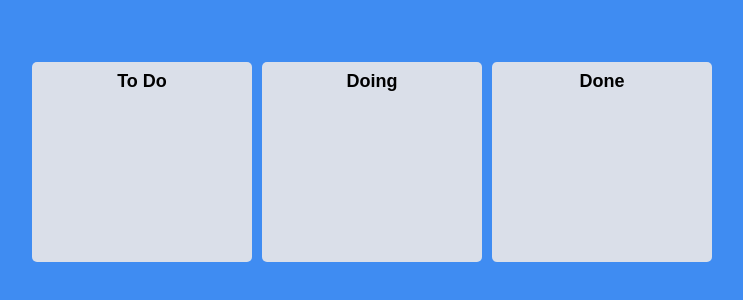
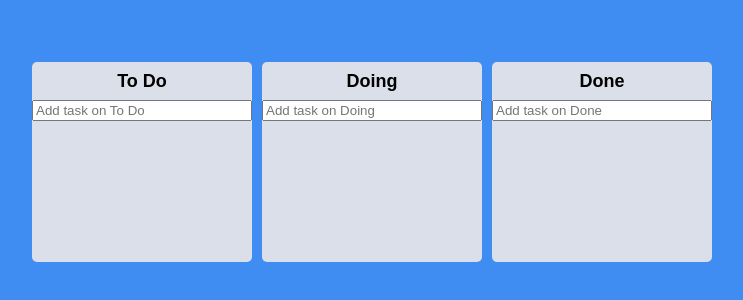
Before and after one commit to Lee-Sunho/Trello, a React (Create React App) app: page / in a window 1280 px wide. Shown: the part 238-538 px from the top of the page, without its empty margins (268-1011 px from the left). Built offline with nearby package versions, Linux system fonts and the light colour scheme.

Commit message:
feat: todo 추가 기능 구현

```diff
--- a/src/Components/Board.tsx
+++ b/src/Components/Board.tsx
@@ -1,6 +1,9 @@
 import { Droppable } from "react-beautiful-dnd";
+import { useForm } from "react-hook-form";
 import DraggableCard from "./DraggableCard";
 import styled from "styled-components";
+import { IToDo, toDoState } from "../atoms";
+import { useSetRecoilState } from "recoil";
 
 const Wrapper = styled.div`
   padding: 10px 0px;
@@ -19,13 +22,17 @@
 `;
 
 interface IBoardProps {
-  toDos: string[];
+  toDos: IToDo[];
   boardId: string;
 }
 
 interface IAreaProps {
   isDraggingOver: boolean;
   isDraggingFromThis: boolean;
+}
+
+interface IForm {
+  toDo: string;
 }
 
 const Area = styled.div<IAreaProps>`
@@ -40,10 +47,39 @@
   padding: 20px;
 `;
 
+const Form = styled.form`
+  width: 100%;
+  input {
+    width: 100%;
+  }
+`;
+
 function Board({ toDos, boardId }: IBoardProps) {
+  const setToDos = useSetRecoilState(toDoState);
+  const { register, setValue, handleSubmit } = useForm<IForm>();
+  const onValid = ({ toDo }: IForm) => {
+    const newToDo = {
+      id: Date.now(),
+      text: toDo,
+    };
+    setToDos((allBoards) => {
+      return {
+        ...allBoards,
+        [boardId]: [...allBoards[boardId], newToDo],
+      };
+    });
+    setValue("toDo", "");
+  };
   return (
     <Wrapper>
       <Title>{boardId}</Title>
+      <Form onSubmit={handleSubmit(onValid)}>
+        <input
+          {...register("toDo", { required: true })}
+          type="text"
+          placeholder={`Add task on ${boardId}`}
+        />
+      </Form>
       <Droppable droppableId={boardId}>
         {(magic, snapshot) => (
           <Area
@@ -53,7 +89,12 @@
             {...magic.droppableProps}
           >
             {toDos.map((toDo, index) => (
-              <DraggableCard key={toDo} index={index} toDo={toDo} />
+              <DraggableCard
+                key={toDo.id}
+                index={index}
+                toDoId={toDo.id}
+                toDoText={toDo.text}
+              />
             ))}
             {magic.placeholder}
           </Area>
--- a/src/Components/DraggableCard.tsx
+++ b/src/Components/DraggableCard.tsx
@@ -13,13 +13,14 @@
 `;
 
 interface IDraggableCardProps {
-  toDo: string;
+  toDoId: number;
+  toDoText: string;
   index: number;
 }
 
-function DraggableCard({ toDo, index }: IDraggableCardProps) {
+function DraggableCard({ toDoId, toDoText, index }: IDraggableCardProps) {
   return (
-    <Draggable key={toDo} draggableId={toDo} index={index}>
+    <Draggable draggableId={toDoId + ""} index={index}>
       {(magic, snapshot) => (
         <Card
           isDragging={snapshot.isDragging}
@@ -27,7 +28,7 @@
           {...magic.draggableProps}
           {...magic.dragHandleProps}
         >
-          {toDo}
+          {toDoText}
         </Card>
       )}
     </Draggable>
```
